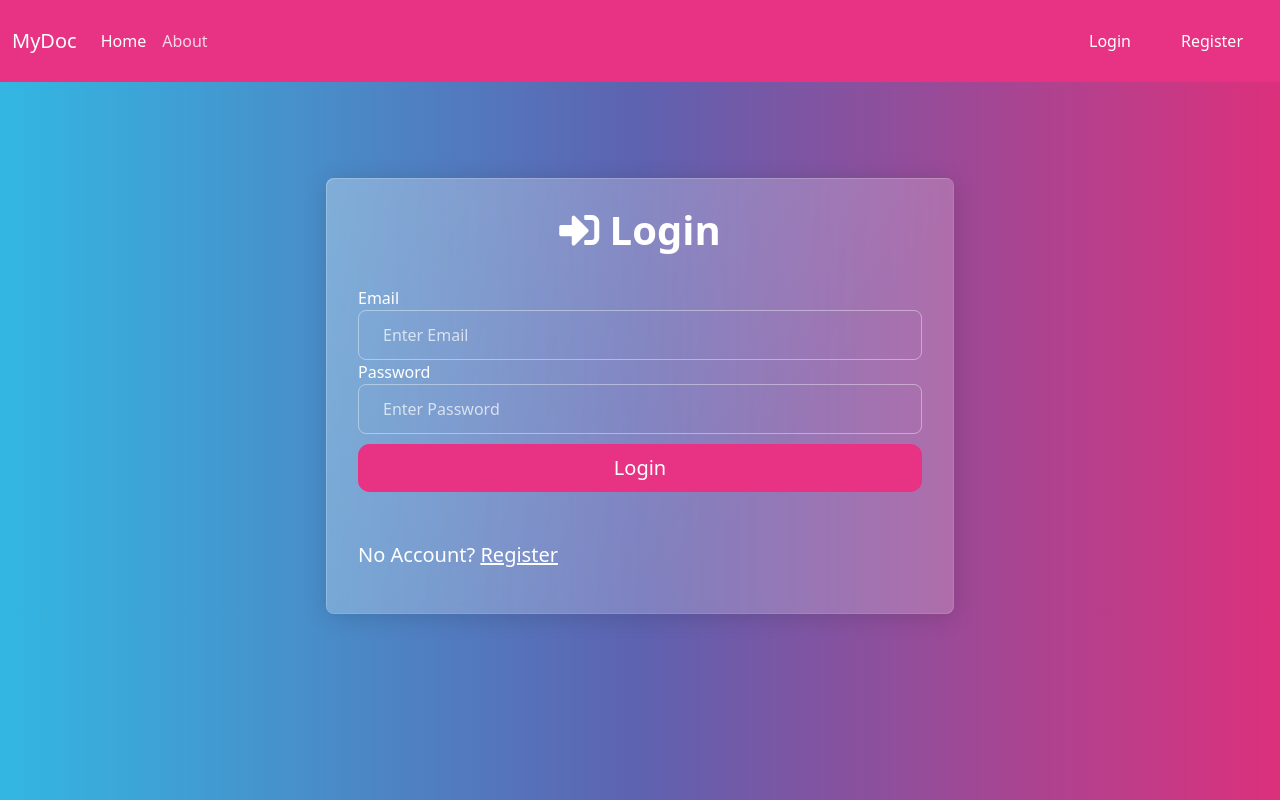
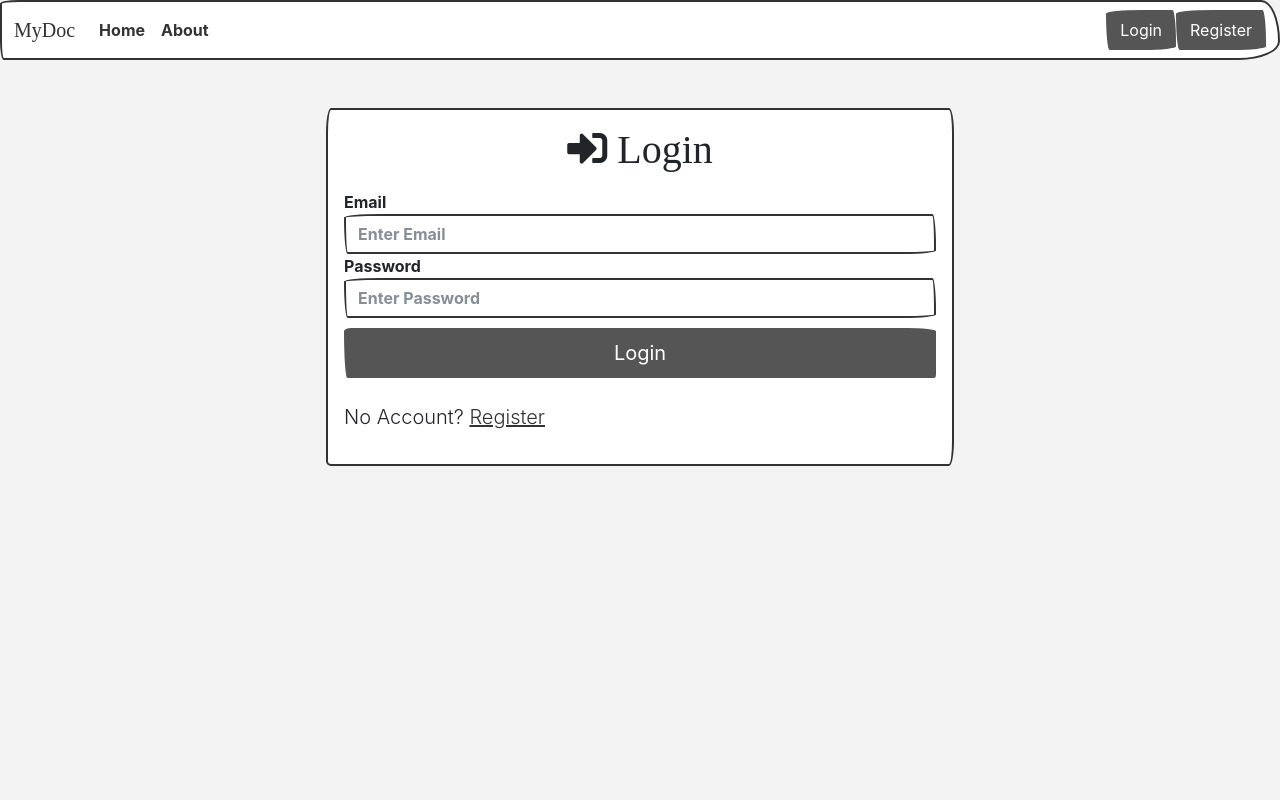
Before and after one commit to duanjial/my-doc, a React (Create React App) app in the folder client/: page /login in a window 1280 px wide. Built offline with nearby package versions, Linux system fonts and the light colour scheme; a web font is replaced by a local one.

Commit message:
fixed delete and create feature

```diff
--- a/client/public/index.html
+++ b/client/public/index.html
@@ -12,7 +12,7 @@
     <link rel="apple-touch-icon" href="%PUBLIC_URL%/logo192.png" />
     <link rel="manifest" href="%PUBLIC_URL%/manifest.json" />
     <link rel="stylesheet" href="https://use.fontawesome.com/releases/v5.6.3/css/all.css" integrity="sha384-UHRtZLI+pbxtHCWp1t77Bi1L4ZtiqrqD80Kn4Z8NTSRyMA2Fd33n5dQ8lWUE00s/" crossorigin="anonymous">
-    <link rel="stylesheet" href="https://cdnjs.cloudflare.com/ajax/libs/bootswatch/5.0.1/quartz/bootstrap.min.css" integrity="sha512-Lc1IYOJO63jLtFrHwJG3W4Qhs6w0EPEsowAZKSGayP4VGJtBFY+fZh4EdQM3LIVX7XVfni4lAYGECnFUdN204g==" crossorigin="anonymous" referrerpolicy="no-referrer" />
+    <link rel="stylesheet" href="https://cdnjs.cloudflare.com/ajax/libs/bootswatch/5.1.3/sketchy/bootstrap.min.css" integrity="sha512-v4QCPnzi0F9Jq2AWqOVTcPa+oFezd5XvAY9uV75H+h4KHNoKy9o1CspJJBb+O0Sw/OMzakuwEJWqTl8NOkM3eg==" crossorigin="anonymous" referrerpolicy="no-referrer" />
     <title>My Doc</title>
   </head>
   <body>
--- a/client/src/api/index.js
+++ b/client/src/api/index.js
@@ -19,9 +19,7 @@ export const fetchDocuments = () =>
 export const deleteDocument = (id) => API.delete(`/documents/${id}`);
 
 export const createDocument = () => {
-  API.get("/document")
-    .then((res) => console.log(res))
-    .catch((err) => console.log(err));
+  return API.get("/document");
 };
 
 export const logIn = (formData) => API.post("/login", formData);
--- a/client/src/components/Home.js
+++ b/client/src/components/Home.js
@@ -1,15 +1,12 @@
 import { React, useState, useEffect, useContext } from "react";
 import { GlobalContext } from "../context/GlobalState";
-import { Link, Redirect } from "react-router-dom";
-import axios from "axios";
-import * as api from "../api/index.js";
+import { Link, useHistory } from "react-router-dom";
 
 export default function Home() {
-  const [created, setCreated] = useState(false);
-  const [docId, setDocId] = useState("");
   const [doc, setDoc] = useState([]);
-  const { isLoading, documents, getDocuments, fetchError, deleteDocument } =
+  const { isLoading, documents, getDocuments, fetchError, deleteDocument, createDocument } =
     useContext(GlobalContext);
+  const history = useHistory();
 
   useEffect(() => {
     getDocuments();
@@ -18,39 +15,20 @@ export default function Home() {
 
   useEffect(() => {
     setDoc(documents);
-  });
+  }, [documents]);
 
   function handleDelete(id) {
     deleteDocument(id);
-    setDoc(doc.filter((doc) => doc !== id));
-    // axios
-    //   .delete(`http://localhost:3001/documents/${id}`)
-    //   .then((res) => {
-    //     console.log(res);
-    //     // setDocuments(documents.filter((document) => document !== id));
-    //   })
-    //   .catch((err) => console.log(err));
+    setDoc(documents);
   }
 
   const handleCreate = () => {
-    api.createDocument();
-    // axios
-    //   .get("http://localhost:3001/document")
-    //   .then((res) => {
-    //     setDocId(res.data.doc_id);
-    //     setCreated(true);
-    //   })
-    //   .catch((err) => {
-    //     console.log(err);
-    //   });
+    createDocument(history);
   };
 
   var home;
-  if (created) {
-    home = <Redirect to={`/documents/${docId}`} />;
-  } else {
   home = (
-      <div>
+    <div className="container-docs">
       {isLoading ? (
         <div>Loading...</div>
       ) : fetchError ? (
@@ -60,11 +38,11 @@ export default function Home() {
           <h2>Here are all your documents</h2>
           <ul>
             {doc.map((doc) => (
-                <li key={doc}>
+              <li className="li-doc" key={doc}>
                 <Link to={`/documents/${doc}`}>{doc}</Link>
                 <button
                   type="button"
-                    className="btn btn-danger btn-sm"
+                  className="btn btn-danger btn-sm btn-delete"
                   onClick={() => handleDelete(doc)}
                 >
                   Delete
@@ -78,13 +56,13 @@ export default function Home() {
       )}
       <button
         type="button"
-          className="btn btn-success"
+        className="btn btn-success btn-new"
         onClick={() => handleCreate()}
       >
         New Document
       </button>
     </div>
   );
-  }
+
   return home;
 }
--- a/client/src/components/Login.js
+++ b/client/src/components/Login.js
@@ -97,7 +97,7 @@ export default function Login() {
             </div>
           </form>
           <button
-            className="formBtn btn btn-lg btn-primary"
+            className="formBtn btn btn-lg btn-secondary"
             type="submit"
             onClick={(e) => handleSubmit(e)}
           >
--- a/client/src/components/Navbar.js
+++ b/client/src/components/Navbar.js
@@ -19,7 +19,7 @@ export default function Navbar() {
   };
 
   return (
-    <nav className="navbar navbar-expand-lg navbar-dark bg-primary">
+    <nav className="navbar navbar-expand-lg navbar-light bg-light">
       <div className="container-fluid">
         <Link className="navbar-brand" to="/dashboard">
           MyDoc
@@ -39,18 +39,18 @@ export default function Navbar() {
             </li>
           </ul>
           {user ? (
-            <span>Welcome, {user}</span>
+            <span className="greeting">Welcome, {user}</span>
           ) : (
-            <Link to="/login" className="btn btn-primary">
+            <Link to="/login" className="btn btn-secondary">
               Login
             </Link>
           )}
           {user ? (
-            <button className="btn btn-primary" onClick={() => handleLogout()}>
+            <button className="btn btn-secondary" onClick={() => handleLogout()}>
               Logout
             </button>
           ) : (
-            <Link to="/register" className="btn btn-primary">
+            <Link to="/register" className="btn btn-secondary">
               Register
             </Link>
           )}
--- a/client/src/components/TextEditor.js
+++ b/client/src/components/TextEditor.js
@@ -12,7 +12,7 @@ const TOOLBAR_OPTIONS = [
   ["bold", "italic", "underline"],
   [{ color: [] }, { background: [] }],
   [{ script: "sub" }, { script: "super" }],
-  [{ align: [] }],
+  [{ align: ["justify", "center", "right", false] }],
   ["image", "blockquote", "code-block"],
   ["clean"],
 ];
--- a/client/src/context/AppReducer.js
+++ b/client/src/context/AppReducer.js
@@ -32,13 +32,25 @@ export const AppReducer = (state, action) => {
     case "DELETE_DOCUMENT":
       return {
         ...state,
-        documents: state.documents.filter((doc) => doc !== action.payload.id),
+        documents: state.documents.filter((doc) => doc !== action.payload),
+      };
+    case "CREATE_DOCUMENT":
+      state.documents.push(action.payload);
+      return {
+        ...state,
+        documents: state.documents,
+        curr_doc: action.payload,
+        fetchError: false,
+        isLoading: false,
       };
     case "FETCH_ERROR":
       return {
         ...state,
         fetchError: true,
       };
+    case "CREATE_ERROR":
+      console.log("create error");
+      break;
     default:
       return state;
   }
--- a/client/src/context/GlobalState.js
+++ b/client/src/context/GlobalState.js
@@ -7,6 +7,7 @@ const initialState = {
   userName: "",
   error_msg: "",
   documents: [],
+  curr_doc: "",
   fetchError: false,
   isLoading: true,
 };
@@ -70,6 +71,21 @@ export const GlobalProvider = ({ children }) => {
     }
   }
 
+  function createDocument(history) {
+      api.createDocument().then((res) =>{
+        const doc_id = res?.data?.doc_id;
+        dispatch({
+          type: "CREATE_DOCUMENT",
+          payload: doc_id,
+         });
+        history.push(`/documents/${doc_id}`);
+      }).catch((err) => {
+        dispatch({
+          type: "CREATE_ERROR",
+        })
+      })
+  }
+
   async function getDocuments() {
     try {
       const { documents } = await api.fetchDocuments();
@@ -104,6 +120,7 @@ export const GlobalProvider = ({ children }) => {
         userName: state.userName,
         error_msg: state.error_msg,
         documents: state.documents,
+        curr_doc: state.curr_doc,
         fetchError: state.fetchError,
         isLoading: state.isLoading,
         login,
@@ -111,6 +128,7 @@ export const GlobalProvider = ({ children }) => {
         logout,
         getDocuments,
         deleteDocument,
+        createDocument,
       }}
     >
       {children}
--- a/client/src/style.css
+++ b/client/src/style.css
@@ -13,24 +13,42 @@ body {
   margin-top: 10px;
 }
 
+.btn-delete {
+  margin-left: 10px;
+}
+
+.li-doc {
+  margin-bottom: 15px;
+}
+
+.container-docs {
+  margin: auto;
+  width: 50%;
+}
+
 .alertContainer {
   padding-top: 8px;
   padding-bottom: 8px;
 }
 
 .container .ql-editor {
-  width: 8.5in;
   min-height: 11in;
+  width: 100%;
   padding: 1in;
   margin: 1rem;
   box-shadow: 0 0 5px 0 rgba(0, 0, 0, 0.5);
   background-color: white;
+  color: black;
 }
 
 .container .ql-container.ql-snow {
   border: none;
   display: flex;
   justify-content: center;
+}
+
+.greeting {
+  padding-right: 10px;
 }
 
 .container .ql-toolbar.ql-snow {
@@ -42,6 +60,7 @@ body {
   background-color: #f3f3f3;
   border: none;
   box-shadow: 0 0 5px 0 rgba(0, 0, 0, 0.5);
+  margin-top: 15px;
 }
 
 @page {
```
Lines whose indentation alone changed are shown as unchanged.
